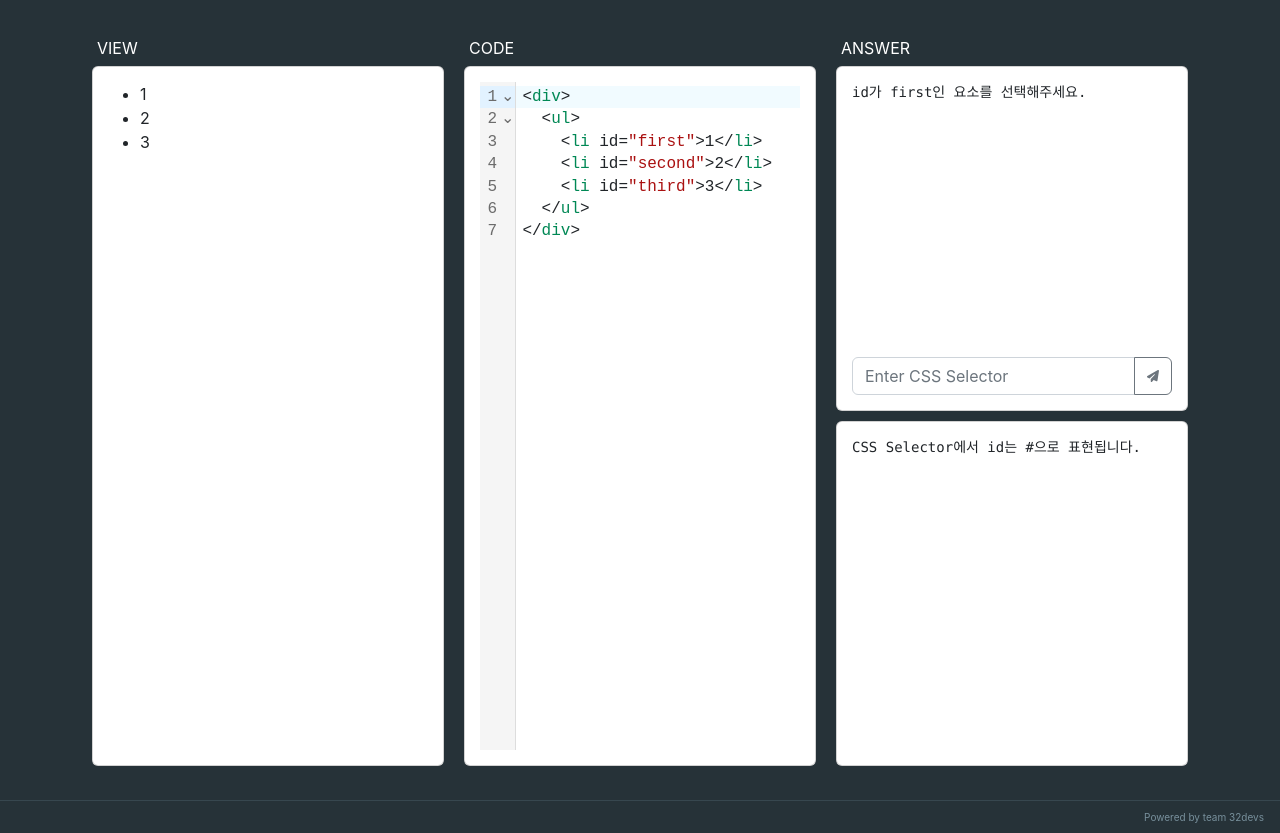
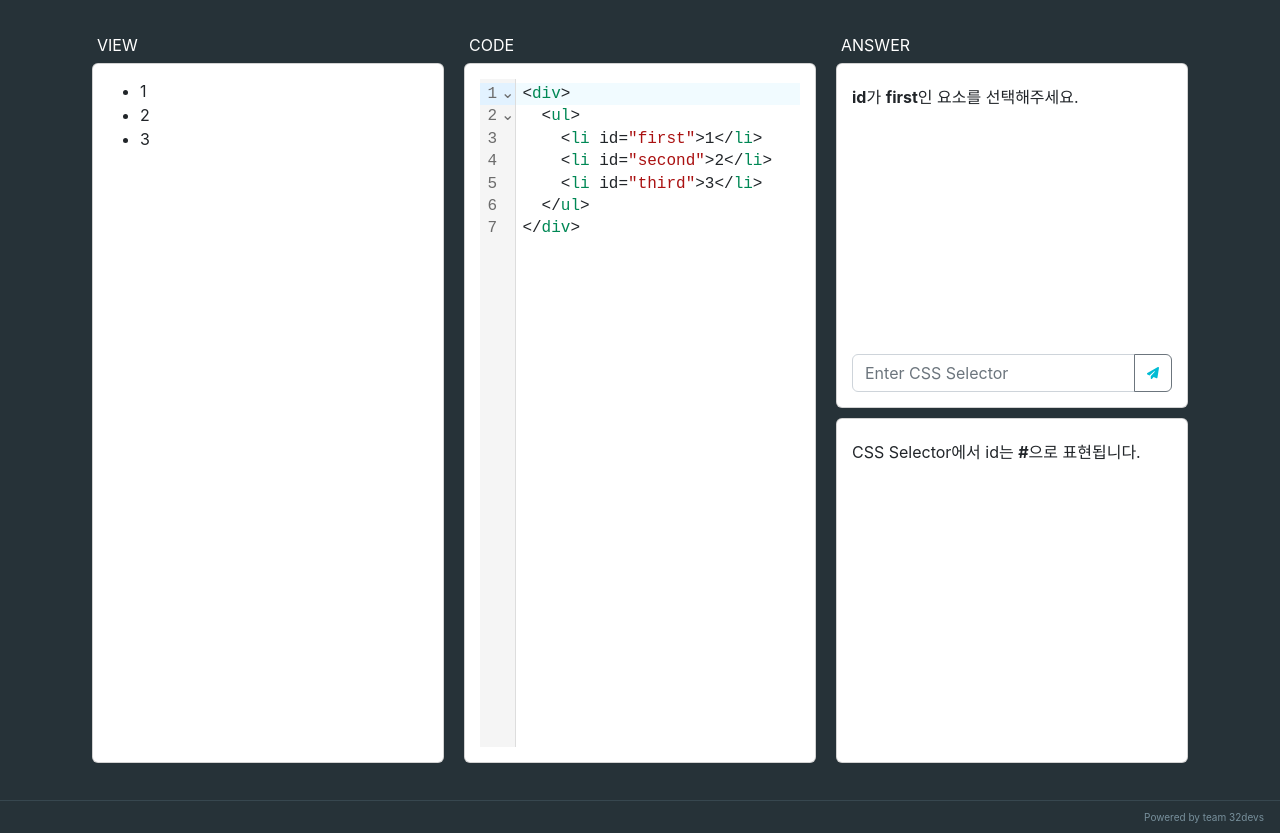
Before and after one commit to 32devs/css-selector-trainer, a Next.js app in the folder client/: page /test/id in a window 1280 px wide. Built offline with nearby package versions, Linux system fonts and the light colour scheme.

Commit message:
feat: react-markdown

```diff
--- a/client/component/Card/extends/AnswerCard.tsx
+++ b/client/component/Card/extends/AnswerCard.tsx
@@ -5,12 +5,15 @@ import { faPaperPlane } from '@fortawesome/free-solid-svg-icons';
 
 import { Button, Form, InputGroup } from 'react-bootstrap';
 
+import ReactMarkDown from 'react-markdown';
+import rehypeRaw from 'rehype-raw';
+
 import BasicCard from '../BasicCard';
 
 function AnswerCard2({ questionDesc, answer, setAnswer, onSubmit }: { questionDesc: string, answer: string, setAnswer: any, onSubmit: FormEventHandler<HTMLFormElement> }) {
   return (
     <BasicCard id={ 'answer' } half={ true }>
-      <pre>{ questionDesc }</pre>
+      <ReactMarkDown rehypePlugins={[ rehypeRaw ]} children={ questionDesc } />
 
       <Form onSubmit={ onSubmit }>
         <InputGroup style={{ bottom: '0' }}>
@@ -20,7 +23,7 @@ function AnswerCard2({ questionDesc, answer, setAnswer, onSubmit }: { questionDe
             onChange={ (e: ChangeEvent<HTMLInputElement>) => setAnswer(e.target.value) }
           />
           <Button type="submit" variant="outline-secondary">
-            <FontAwesomeIcon icon={ faPaperPlane } size="xs" />
+            <FontAwesomeIcon icon={ faPaperPlane } size="xs" style={{ color: '#00BCD4' }}/>
           </Button>
         </InputGroup>
       </Form>
--- a/client/component/Card/extends/DescCard.tsx
+++ b/client/component/Card/extends/DescCard.tsx
@@ -1,9 +1,12 @@
+import ReactMarkDown from 'react-markdown';
+import rehypeRaw from 'rehype-raw';
+
 import BasicCard from '../BasicCard';
 
 function DescCard({ desc }: { desc: string }) {
   return (
     <BasicCard id={ 'desc' } half>
-      <pre>{ desc }</pre>
+      <ReactMarkDown rehypePlugins={[ rehypeRaw ]} children={ desc } />
     </BasicCard>
   );
 }
--- a/client/package.json
+++ b/client/package.json
@@ -19,7 +19,9 @@
     "next": "12.2.5",
     "react": "18.2.0",
     "react-bootstrap": "^2.5.0",
-    "react-dom": "18.2.0"
+    "react-dom": "18.2.0",
+    "react-markdown": "^8.0.3",
+    "rehype-raw": "^6.1.1"
   },
   "devDependencies": {
     "@types/node": "18.7.14",
--- a/client/pages/test/id.tsx
+++ b/client/pages/test/id.tsx
@@ -15,8 +15,8 @@ const testString: string = `<div>
   </ul>
 </div>`;
 
-const desc: string = `CSS Selector에서 id는 #으로 표현됩니다.`;
-const testQuestion: string = `id가 first인 요소를 선택해주세요.`;
+const desc: string = `CSS Selector에서 id는 <strong>#</strong>으로 표현됩니다.`;
+const testQuestion: string = `<strong>id</strong>가 <strong>first</strong>인 요소를 선택해주세요.`;
 
 function Id2() {
   const [question, setQuestion] = useState<string>('');
@@ -28,8 +28,6 @@ function Id2() {
 
   const onSubmit = (e: FormEvent<HTMLFormElement>) => {
     e.preventDefault();
-
-    console.log(answer)
 
     const errorReg = /^[\#\.\.\[\]\s]+$|^$/;
 
--- a/client/styles/globals.css
+++ b/client/styles/globals.css
@@ -11,7 +11,7 @@ a {
 }
 
 p {
-  margin-top: 12px;
+  margin-top: 6px;
   margin-bottom: 6px;
 }
 
```
Also changed, not shown: 1 other file (tests, documents, lock files or other folders).
